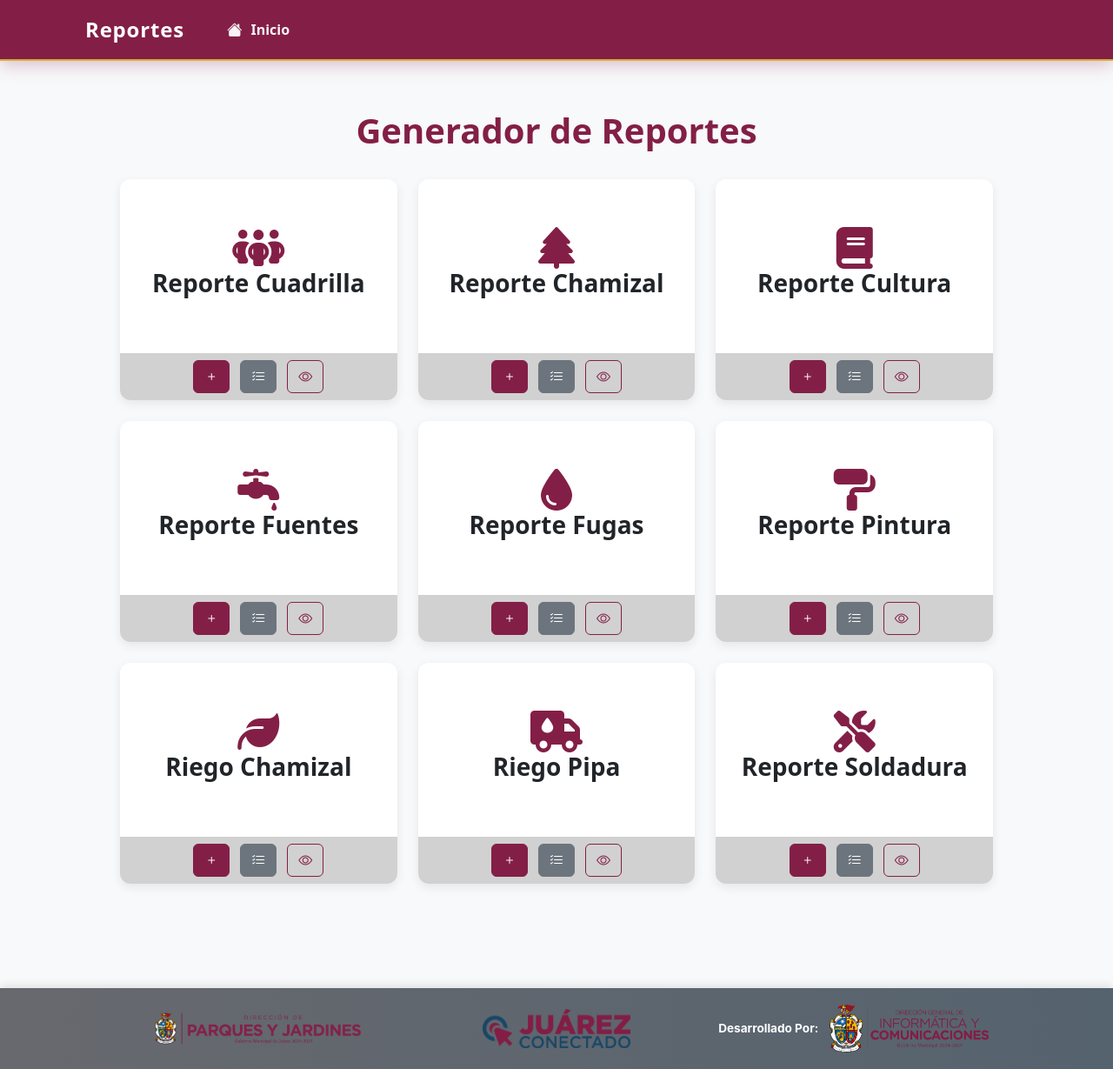
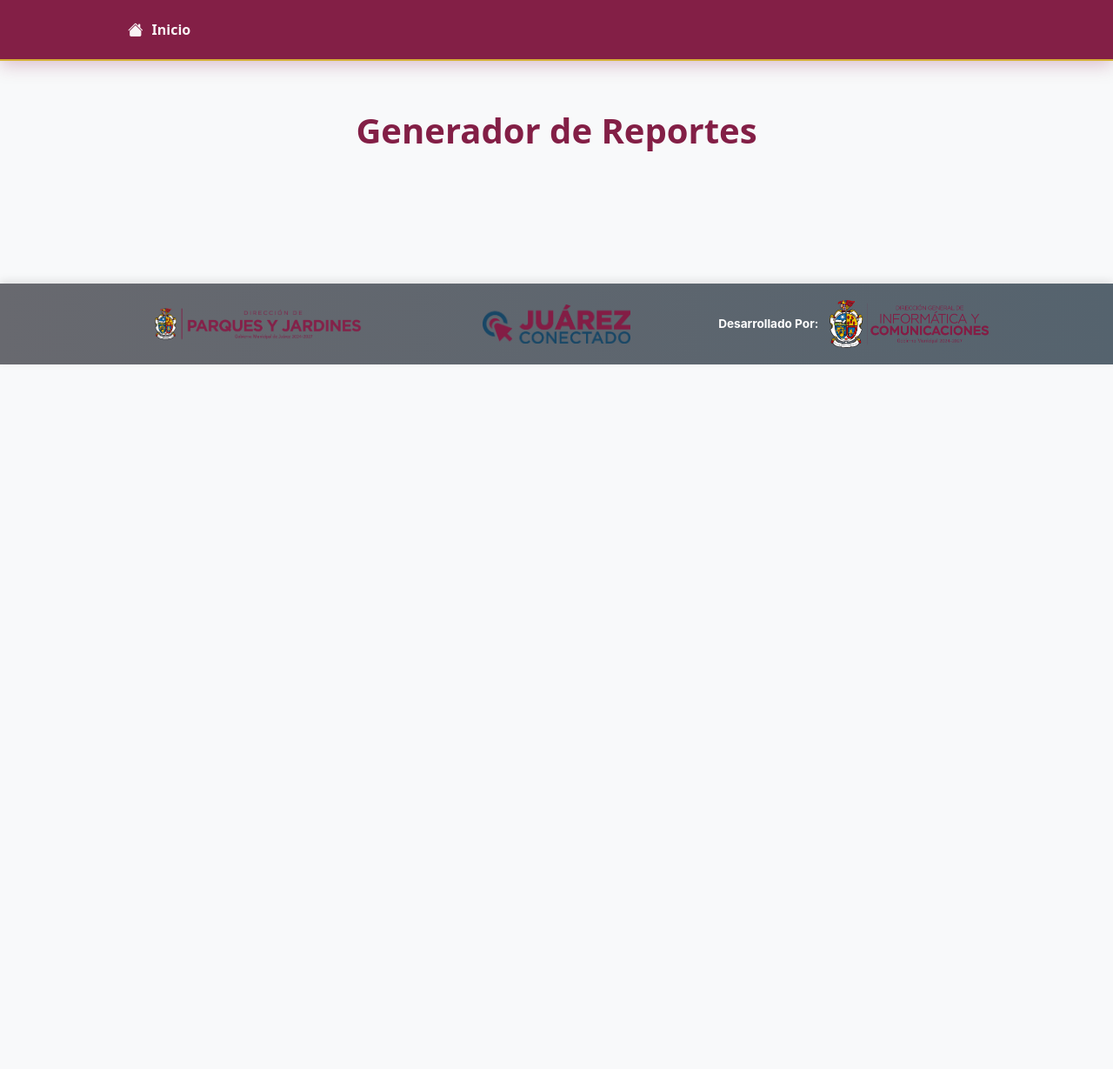
Before and after one commit to hectoru2001/parques_jardines, a Django app: page /formularios/menu/ in a window 1280 px wide. Shown: the whole page at 87% size. After the commit the page ends 419 px from the top, so only its background shows below. Run offline with Django 4.2, Linux system fonts and the light colour scheme; some libraries are stand-ins or nearby versions.

Commit message:
Se suben cambios finales para su uso en producción

```diff
--- a/apps/formularios/templates/main.html
+++ b/apps/formularios/templates/main.html
@@ -1,5 +1,6 @@
 {% extends "base.html" %}
 {% load static %}
+{% load usuario_tags %}  {# Asegúrate de que este sea tu template tag #}
 
 {% block extra_head %}
 <link rel="stylesheet" href="{% static 'css/main.css' %}">
@@ -7,14 +8,14 @@
 
 {% block content %}
 <div class="reports-dashboard">
-    <!-- Header con título y filtro -->
     <div>
         <h1 class="title-primary text-center">Generador de Reportes</h1>
     </div>
 
-    <!-- Grid de tarjetas de reportes -->
     <div class="reports-grid">
+
         <!-- Reporte Cuadrilla -->
+        {% if user|tiene_acceso_reporte:"Reporte Cuadrilla" %}
         <div class="report-card" data-category="mantenimiento">
             <div class="card-preview">
                 <div class="card-overlay">
@@ -23,19 +24,17 @@
                 </div>
             </div>
             <div class="card-actions">
-                <a href="{% url 'generar_cuadrillas' %}" class="btn btn-primary">
-                    <i class="bi bi-plus"></i>
-                </a>
-                <a href="{% url 'lista_cuadrillas' %}" class="btn btn-secondary">
-                    <i class="bi bi-list-check"></i>
-                </a>
-                <a href="{% static 'img/vista-previa/cuadrilla.png' %}" data-title="Reporte Cuadrilla" class="btn btn-outline-primary preview-btn">
-                    <i class="bi bi-eye"></i>
-                </a>
+                <a href="{% url 'generar_cuadrillas' %}" class="btn btn-primary"><i class="bi bi-plus"></i></a>
+                {% if user|puede_listar %}
+                <a href="{% url 'lista_cuadrillas' %}" class="btn btn-secondary"><i class="bi bi-list-check"></i></a>
+                {% endif %}
+                <a href="{% static 'img/vista-previa/cuadrilla.png' %}" data-title="Reporte Cuadrilla" class="btn btn-outline-primary preview-btn"><i class="bi bi-eye"></i></a>
             </div>
         </div>
+        {% endif %}
 
         <!-- Reporte Chamizal -->
+        {% if user|tiene_acceso_reporte:"Reporte Chamizal" %}
         <div class="report-card" data-category="mantenimiento">
             <div class="card-preview">
                 <div class="card-overlay">
@@ -44,19 +43,17 @@
                 </div>
             </div>
             <div class="card-actions">
-                <a href="{% url 'generar_chamizal' %}" class="btn btn-primary">
-                    <i class="bi bi-plus"></i>
-                </a>
-                <a href="{% url 'lista_chamizal' %}" class="btn btn-secondary">
-                    <i class="bi bi-list-check"></i>
-                </a>
-                <a href="{% static 'img/vista-previa/chamizal.png' %}" data-title="Reporte Chamizal" class="btn btn-outline-primary preview-btn">
-                    <i class="bi bi-eye"></i>
-                </a>
+                <a href="{% url 'generar_chamizal' %}" class="btn btn-primary"><i class="bi bi-plus"></i></a>
+                {% if user|puede_listar %}
+                <a href="{% url 'lista_chamizal' %}" class="btn btn-secondary"><i class="bi bi-list-check"></i></a>
+                {% endif %}
+                <a href="{% static 'img/vista-previa/chamizal.png' %}" data-title="Reporte Chamizal" class="btn btn-outline-primary preview-btn"><i class="bi bi-eye"></i></a>
             </div>
         </div>
+        {% endif %}
 
         <!-- Reporte Cultura -->
+        {% if user|tiene_acceso_reporte:"Reporte Cultura" %}
         <div class="report-card" data-category="cultura">
             <div class="card-preview">
                 <div class="card-overlay">
@@ -65,19 +62,17 @@
                 </div>
             </div>
             <div class="card-actions">
-                <a href="{% url 'generar_cultura' %}" class="btn btn-primary">
-                    <i class="bi bi-plus"></i>
-                </a>
-                <a href="{% url 'lista_cultura' %}" class="btn btn-secondary">
-                    <i class="bi bi-list-check"></i>
-                </a>
-                <a href="{% static 'img/vista-previa/cultura.png' %}" data-title="Reporte Cultura" class="btn btn-outline-primary preview-btn">
-                    <i class="bi bi-eye"></i>
-                </a>
+                <a href="{% url 'generar_cultura' %}" class="btn btn-primary"><i class="bi bi-plus"></i></a>
+                {% if user|puede_listar %}
+                <a href="{% url 'lista_cultura' %}" class="btn btn-secondary"><i class="bi bi-list-check"></i></a>
+                {% endif %}
+                <a href="{% static 'img/vista-previa/cultura.png' %}" data-title="Reporte Cultura" class="btn btn-outline-primary preview-btn"><i class="bi bi-eye"></i></a>
             </div>
         </div>
+        {% endif %}
 
         <!-- Reporte Fuentes -->
+        {% if user|tiene_acceso_reporte:"Reporte Fuentes" %}
         <div class="report-card" data-category="mantenimiento">
             <div class="card-preview">
                 <div class="card-overlay">
@@ -86,19 +81,17 @@
                 </div>
             </div>
             <div class="card-actions">
-                <a href="{% url 'generar_fuentes' %}" class="btn btn-primary">
-                    <i class="bi bi-plus"></i>
-                </a>
-                <a href="{% url 'lista_fuentes' %}" class="btn btn-secondary">
-                    <i class="bi bi-list-check"></i>
-                </a>
-                <a href="{% static 'img/vista-previa/fuentes.png' %}" data-title="Reporte Fuentes" class="btn btn-outline-primary preview-btn">
-                    <i class="bi bi-eye"></i>
-                </a>
+                <a href="{% url 'generar_fuentes' %}" class="btn btn-primary"><i class="bi bi-plus"></i></a>
+                {% if user|puede_listar %}
+                <a href="{% url 'lista_fuentes' %}" class="btn btn-secondary"><i class="bi bi-list-check"></i></a>
+                {% endif %}
+                <a href="{% static 'img/vista-previa/fuentes.png' %}" data-title="Reporte Fuentes" class="btn btn-outline-primary preview-btn"><i class="bi bi-eye"></i></a>
             </div>
         </div>
+        {% endif %}
 
         <!-- Reporte Fugas -->
+        {% if user|tiene_acceso_reporte:"Reporte Fugas" %}
         <div class="report-card" data-category="mantenimiento">
             <div class="card-preview">
                 <div class="card-overlay">
@@ -107,19 +100,17 @@
                 </div>
             </div>
             <div class="card-actions">
-                <a href="{% url 'generar_fugas' %}" class="btn btn-primary">
-                    <i class="bi bi-plus"></i>
-                </a>
-                <a href="{% url 'lista_fugas' %}" class="btn btn-secondary">
-                    <i class="bi bi-list-check"></i>
-                </a>
-                <a href="{% static 'img/vista-previa/fugas.png' %}" data-title="Reporte Fugas" class="btn btn-outline-primary preview-btn">
-                    <i class="bi bi-eye"></i>
-                </a>
+                <a href="{% url 'generar_fugas' %}" class="btn btn-primary"><i class="bi bi-plus"></i></a>
+                {% if user|puede_listar %}
+                <a href="{% url 'lista_fugas' %}" class="btn btn-secondary"><i class="bi bi-list-check"></i></a>
+                {% endif %}
+                <a href="{% static 'img/vista-previa/fugas.png' %}" data-title="Reporte Fugas" class="btn btn-outline-primary preview-btn"><i class="bi bi-eye"></i></a>
             </div>
         </div>
+        {% endif %}
 
         <!-- Reporte Pintura -->
+        {% if user|tiene_acceso_reporte:"Reporte Pintura" %}
         <div class="report-card" data-category="mantenimiento">
             <div class="card-preview">
                 <div class="card-overlay">
@@ -128,19 +119,17 @@
                 </div>
             </div>
             <div class="card-actions">
-                <a href="{% url 'generar_pinturas' %}" class="btn btn-primary">
-                    <i class="bi bi-plus"></i>
-                </a>
-                <a href="{% url 'lista_pinturas' %}" class="btn btn-secondary">
-                    <i class="bi bi-list-check"></i>
-                </a>
-                <a href="{% static 'img/vista-previa/pintura.png' %}" data-title="Reporte Pintura" class="btn btn-outline-primary preview-btn">
-                    <i class="bi bi-eye"></i>
-                </a>
+                <a href="{% url 'generar_pinturas' %}" class="btn btn-primary"><i class="bi bi-plus"></i></a>
+                {% if user|puede_listar %}
+                <a href="{% url 'lista_pinturas' %}" class="btn btn-secondary"><i class="bi bi-list-check"></i></a>
+                {% endif %}
+                <a href="{% static 'img/vista-previa/pintura.png' %}" data-title="Reporte Pintura" class="btn btn-outline-primary preview-btn"><i class="bi bi-eye"></i></a>
             </div>
         </div>
+        {% endif %}
 
         <!-- Riego Chamizal -->
+        {% if user|tiene_acceso_reporte:"Riego Chamizal" %}
         <div class="report-card" data-category="riego">
             <div class="card-preview">
                 <div class="card-overlay">
@@ -149,19 +138,17 @@
                 </div>
             </div>
             <div class="card-actions">
-                <a href="{% url 'generar_riego_chamizal' %}" class="btn btn-primary">
-                    <i class="bi bi-plus"></i>
-                </a>
-                <a href="{% url 'lista_riego_chamizal' %}" class="btn btn-secondary">
-                    <i class="bi bi-list-check"></i>
-                </a>
-                <a href="{% static 'img/vista-previa/riego_chamizal.png' %}" data-title="Riego Chamizal" class="btn btn-outline-primary preview-btn">
-                    <i class="bi bi-eye"></i>
-                </a>
+                <a href="{% url 'generar_riego_chamizal' %}" class="btn btn-primary"><i class="bi bi-plus"></i></a>
+                {% if user|puede_listar %}
+                <a href="{% url 'lista_riego_chamizal' %}" class="btn btn-secondary"><i class="bi bi-list-check"></i></a>
+                {% endif %}
+                <a href="{% static 'img/vista-previa/riego_chamizal.png' %}" data-title="Riego Chamizal" class="btn btn-outline-primary preview-btn"><i class="bi bi-eye"></i></a>
             </div>
         </div>
+        {% endif %}
 
         <!-- Riego Pipa -->
+        {% if user|tiene_acceso_reporte:"Riego Pipa" %}
         <div class="report-card" data-category="riego">
             <div class="card-preview">
                 <div class="card-overlay">
@@ -170,19 +157,17 @@
                 </div>
             </div>
             <div class="card-actions">
-                <a href="{% url 'generar_riego_pipas' %}" class="btn btn-primary">
-                    <i class="bi bi-plus"></i>
-                </a>
-                <a href="{% url 'lista_riego_pipas' %}" class="btn btn-secondary">
-                    <i class="bi bi-list-check"></i>
-                </a>
-                <a href="{% static 'img/vista-previa/riego_pipas.png' %}" data-title="Riego Pipa" class="btn btn-outline-primary preview-btn">
-                    <i class="bi bi-eye"></i>
-                </a>
+                <a href="{% url 'generar_riego_pipas' %}" class="btn btn-primary"><i class="bi bi-plus"></i></a>
+                {% if user|puede_listar %}
+                <a href="{% url 'lista_riego_pipas' %}" class="btn btn-secondary"><i class="bi bi-list-check"></i></a>
+                {% endif %}
+                <a href="{% static 'img/vista-previa/riego_pipas.png' %}" data-title="Riego Pipa" class="btn btn-outline-primary preview-btn"><i class="bi bi-eye"></i></a>
             </div>
         </div>
+        {% endif %}
 
         <!-- Soldadura -->
+        {% if user|tiene_acceso_reporte:"Soldadura" %}
         <div class="report-card" data-category="riego">
             <div class="card-preview">
                 <div class="card-overlay">
@@ -191,21 +176,19 @@
                 </div>
             </div>
             <div class="card-actions">
-                <a href="{% url 'generar_riego_pipas' %}" class="btn btn-primary">
-                    <i class="bi bi-plus"></i>
-                </a>
-                <a href="{% url 'lista_riego_pipas' %}" class="btn btn-secondary">
-                    <i class="bi bi-list-check"></i>
-                </a>
-                <a href="{% static 'img/vista-previa/riego_pipas.png' %}" data-title="Riego Pipa" class="btn btn-outline-primary preview-btn">
-                    <i class="bi bi-eye"></i>
-                </a>
+                <a href="{% url 'generar_riego_pipas' %}" class="btn btn-primary"><i class="bi bi-plus"></i></a>
+                {% if user|puede_listar %}
+                <a href="{% url 'lista_riego_pipas' %}" class="btn btn-secondary"><i class="bi bi-list-check"></i></a>
+                {% endif %}
+                <a href="{% static 'img/vista-previa/riego_pipas.png' %}" data-title="Soldadura" class="btn btn-outline-primary preview-btn"><i class="bi bi-eye"></i></a>
             </div>
         </div>
+        {% endif %}
+
     </div>
 </div>
 
-<!-- Modal para  de imágenes -->
+<!-- Modal de imágenes -->
 <div class="modal fade" id="imageModal" tabindex="-1" aria-labelledby="imageModalLabel" aria-hidden="true">
   <div class="modal-dialog modal-lg modal-dialog-centered">
     <div class="modal-content">
--- /dev/null
+++ b/apps/formularios/templatetags/usuario_tags.py
@@ -0,0 +1,32 @@
+from django import template
+
+register = template.Library()
+
+# Mapeo de grupos a reportes
+GRUPO_REPORTES = {
+    "1": ["Riego Chamizal"],
+    "2": ["Reporte Chamizal"],
+    "3": ["Riego Chamizal", "Reporte Chamizal"],
+    "4": ["Reporte Cuadrilla"],
+    "5": ["Reporte Pintura"],
+    "6": ["Reporte Fugas", "Reporte Cuadrilla"],
+    "7": ["Soldadura"],
+}
+
+TODO = ["Supervisor", "Administrador"]
+
+@register.filter(name='tiene_acceso_reporte')
+def tiene_acceso_reporte(user, report_name):
+    if user.groups.filter(name__in=TODO).exists():
+        return True
+
+    for group in user.groups.all():
+        if group.name in GRUPO_REPORTES:
+            if report_name in GRUPO_REPORTES[group.name]:
+                return True
+    return False
+
+
+@register.filter
+def puede_listar(user):
+    return user.groups.filter(name__in=TODO).exists()
--- a/apps/formularios/views.py
+++ b/apps/formularios/views.py
@@ -11,7 +11,6 @@
 import json
 import fitz  # PyMuPDF
 from io import BytesIO
-
 
 @login_required
 def plantilla(request):
--- a/templates/base.html
+++ b/templates/base.html
@@ -436,7 +436,7 @@
     <nav class="navbar navbar-expand-lg rsc-navbar">
         <div class="container">
             <a class="navbar-brand rsc-navbar-brand" href="#">
-            <span>Reportes</span>
+            <span></span>
             </a>
             <button class="navbar-toggler rsc-nav-toggler" type="button" data-bs-toggle="collapse"
                 data-bs-target="#rscNavbar" aria-controls="rscNavbar" aria-expanded="false"
```
Also changed, not shown: parques_jardines/settings.py (+5 -5 lines).
